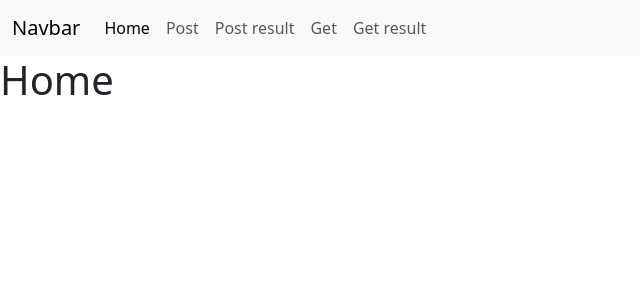
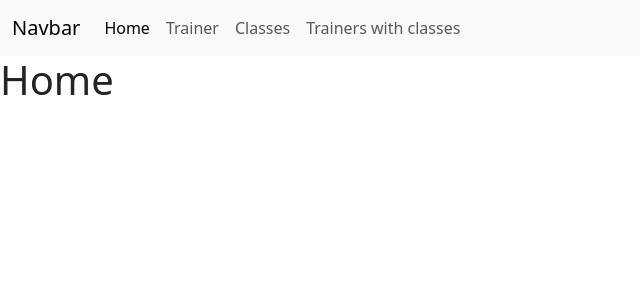
Before and after one commit to MichelleVilane/MIS4013HW3, a PHP site: page / in a window 1280 px wide. Shown: the top 300 px of the page, without its empty margins (0-640 px from the left). Run offline with PHP 8.4, Linux system fonts and the light colour scheme.

Commit message:
Update view-header.php

```diff
--- a/view-header.php
+++ b/view-header.php
@@ -20,16 +20,13 @@
           <a class="nav-link active" aria-current="page" href="/">Home</a>
         </li>
         <li class="nav-item">
-          <a class="nav-link" href="post.php">Post</a>
+          <a class="nav-link" href="trainers.php">Trainer</a>
         </li>
          <li class="nav-item">
-          <a class="nav-link" href="post-result.php">Post result</a>
+          <a class="nav-link" href="classes.php">Classes</a>
         </li>
          <li class="nav-item">
-          <a class="nav-link" href="get.php">Get</a>
-        </li>
-         <li class="nav-item">
-          <a class="nav-link" href="get-result.php">Get result</a>
+          <a class="nav-link" href="trainers-with-classes.php">Trainers with classes</a>
         </li>
 
       </ul>
```
